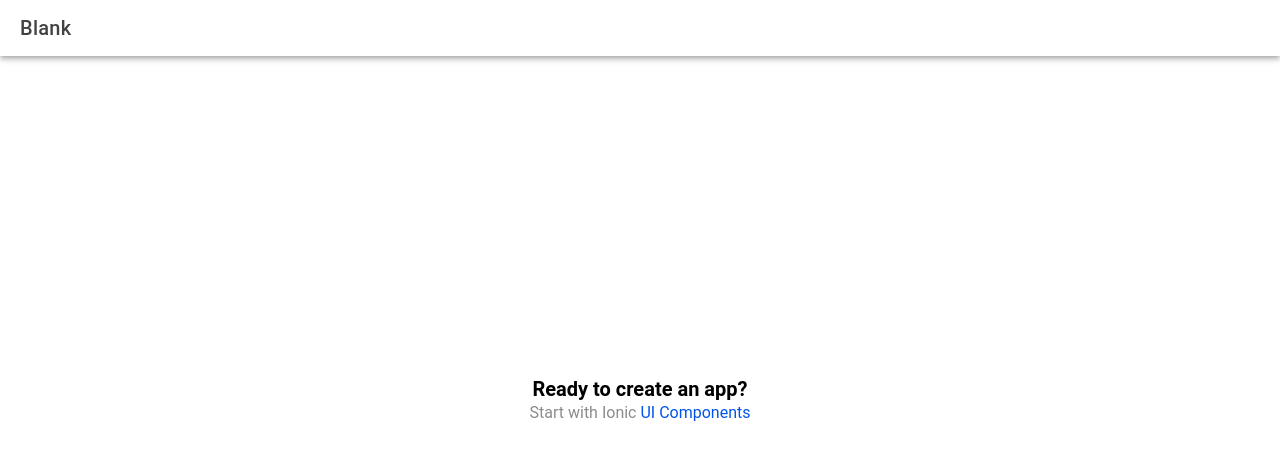
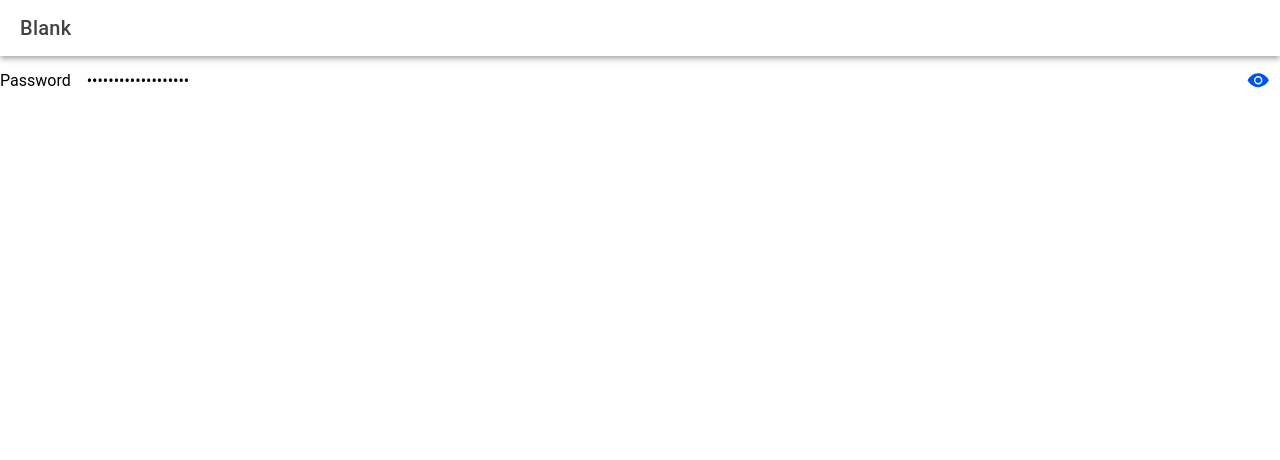
Before and after one commit to Troyikz01/it35b-mobile, a React (Vite) app: page /home in a window 1280 px wide. Shown: the top 460 px of the page. Built offline with nearby package versions, Linux system fonts and the light colour scheme.

Commit message:
added password

```diff
--- a/src/components/ExploreContainer.tsx
+++ b/src/components/ExploreContainer.tsx
@@ -1,13 +1,13 @@
 import './ExploreContainer.css';
+import { IonInput, IonInputPasswordToggle } from '@ionic/react';
 
 interface ContainerProps { }
 
 const ExploreContainer: React.FC<ContainerProps> = () => {
   return (
-    <div id="container">
-      <strong>Ready to create an app?</strong>
-      <p>Start with Ionic <a target="_blank" rel="noopener noreferrer" href="https://ionicframework.com/docs/components">UI Components</a></p>
-    </div>
+    <IonInput type="password" label="Password" value="NeverGonnaGiveYouUp">
+      <IonInputPasswordToggle slot="end"></IonInputPasswordToggle>
+    </IonInput>
   );
 };
 
```
